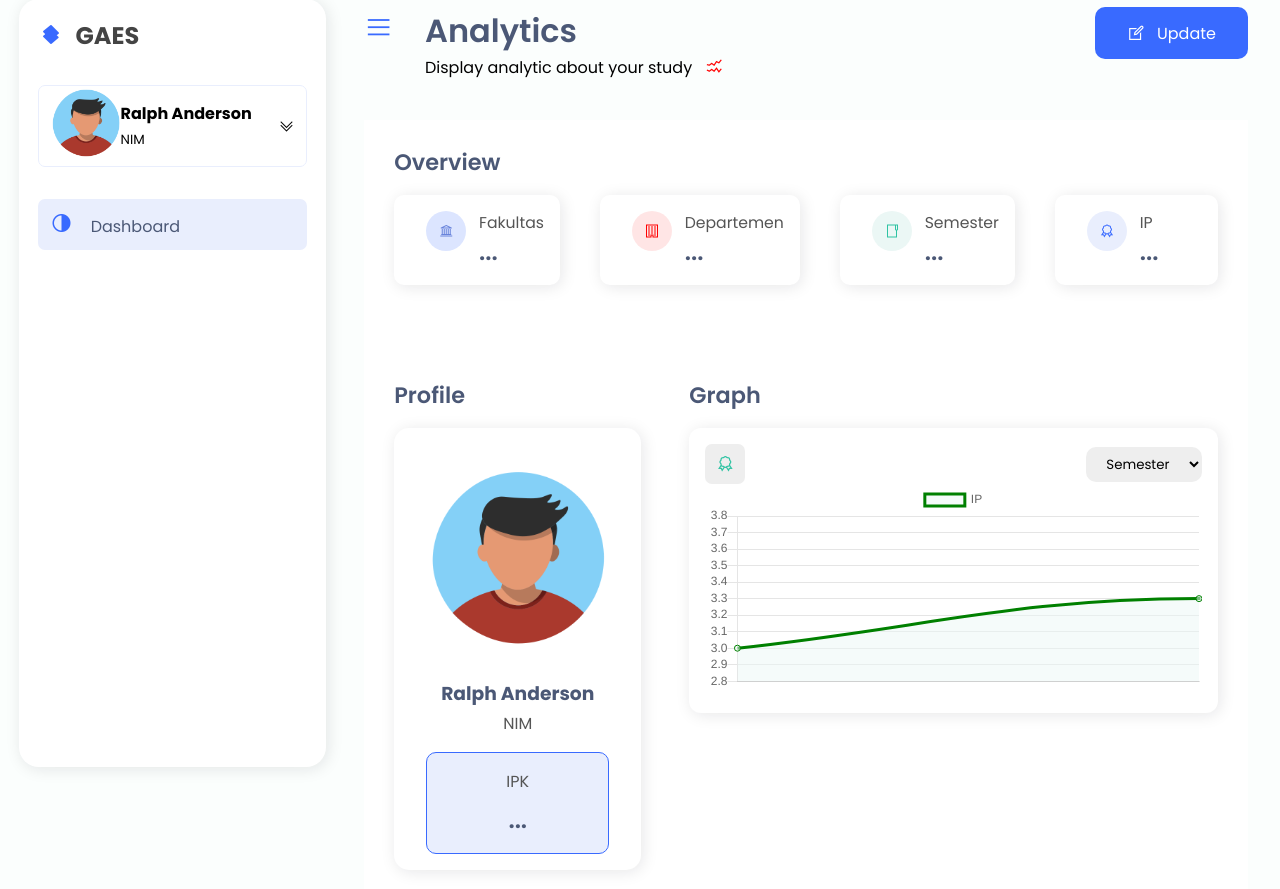
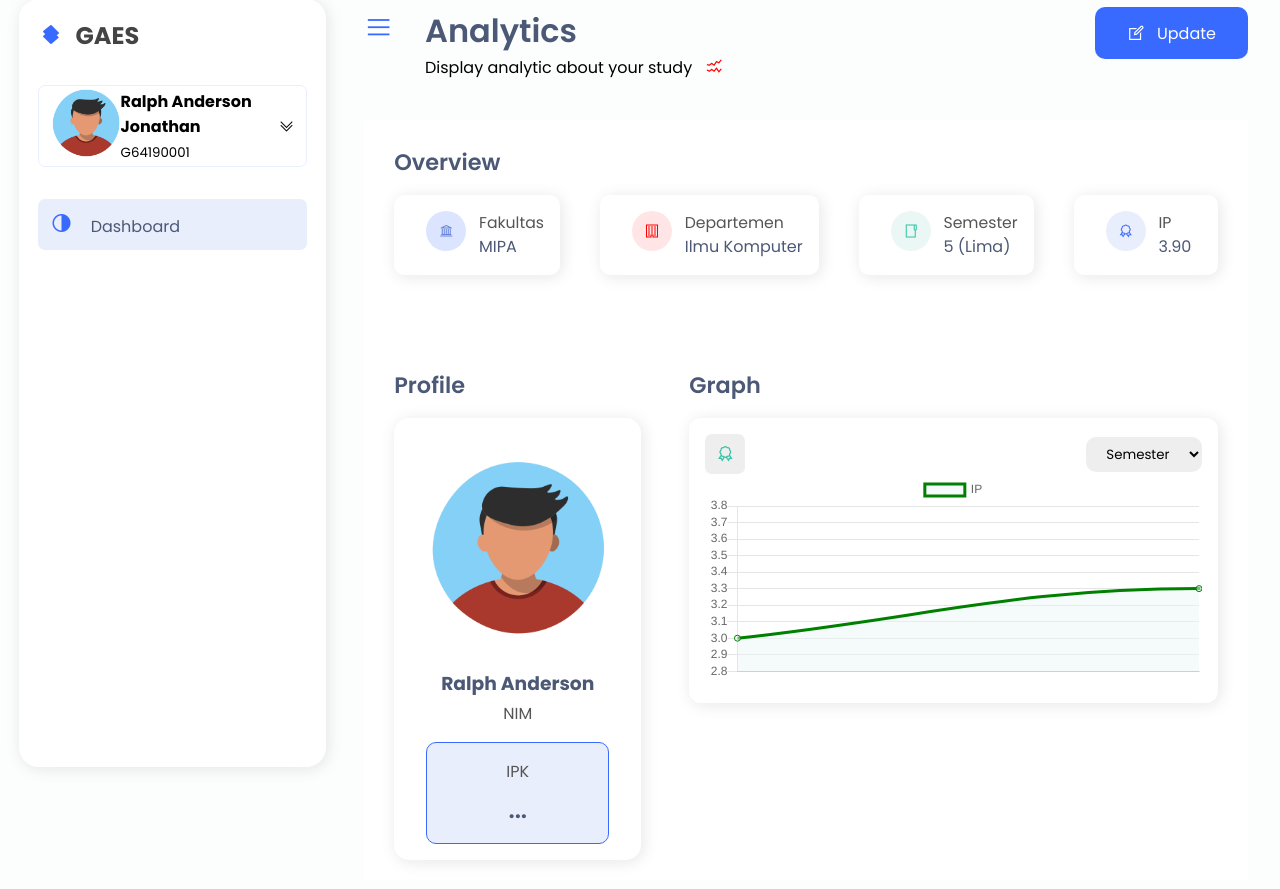
Before and after one commit to ftmhalf/ProjectAI, a PHP site: the page made by 2 - dashboard.html in a window 1280 px wide. Shown: the part 17-906 px from the top of the page. After the commit the page ends 878 px from the top, so only its background shows below. Run offline with PHP 8.4, Linux system fonts and the light colour scheme; some libraries are stand-ins or nearby versions.

Commit message:
rapihin font

```diff
--- a/2 - dashboard.html
+++ b/2 - dashboard.html
@@ -25,8 +25,8 @@
                 </div>
                 <div class="avartar-info">
                     <div class="avartar-text">
-                        <h4>Ralph Anderson</h4>
-                        <small>NIM</small>
+                        <h4>Ralph Anderson Jonathan</h4>
+                        <small>G64190001</small>
                     </div>
                     <span class="las la-angle-double-down"></span>
                 </div>
@@ -124,7 +124,7 @@
                         </div>
                         <div class="analytic-info">
                             <h4>Fakultas</h4>
-                            <h1>...</h1>
+                            <p>MIPA</p>
                         </div>
                     </div>
 
@@ -134,7 +134,7 @@
                         </div>
                         <div class="analytic-info">
                             <h4>Departemen</h4>
-                            <h1>...</h1>
+                            <p>Ilmu Komputer</p>
                         </div>
                     </div>
 
@@ -144,7 +144,7 @@
                         </div>
                         <div class="analytic-info">
                             <h4>Semester</h4>
-                            <h1>...</h1>
+                            <p>5 (Lima)</p>
                         </div>
                     </div>
 
@@ -154,7 +154,7 @@
                         </div>
                         <div class="analytic-info">
                             <h4>IP</h4>
-                            <h1>...</h1>
+                            <p>3.90</p>
                         </div>
                     </div>
                 </div>
--- a/css/style.css
+++ b/css/style.css
@@ -112,6 +112,12 @@ img {
     display: flex;
     justify-content: space-between;
     align-items: center;
+}
+
+.avartar-text h4 {
+    justify-content: center;
+    font-size: medium;
+
 }
 
 .sidebar-menu li {
@@ -262,9 +268,10 @@ main {
     font-size: .98rem;
 }
 
-.analytic-info h1 {
+.analytic-info p {
     color: var(--main-text);
-    font-weight: 600;
+    white-space: nowrap;
+    /* font-weight: 100; */
 }
 
 .analytic-info h1 small {
```
